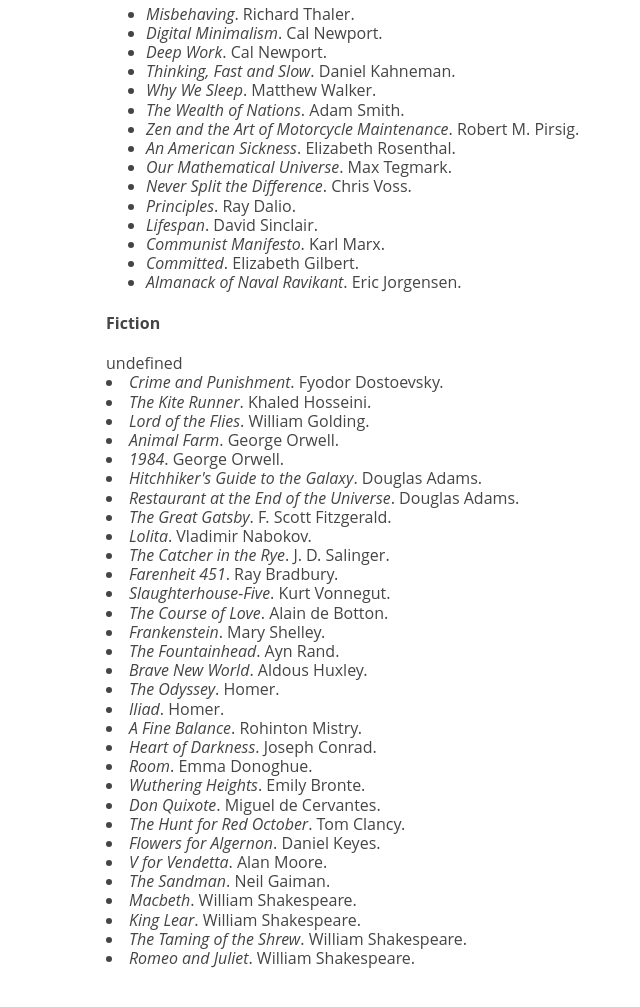
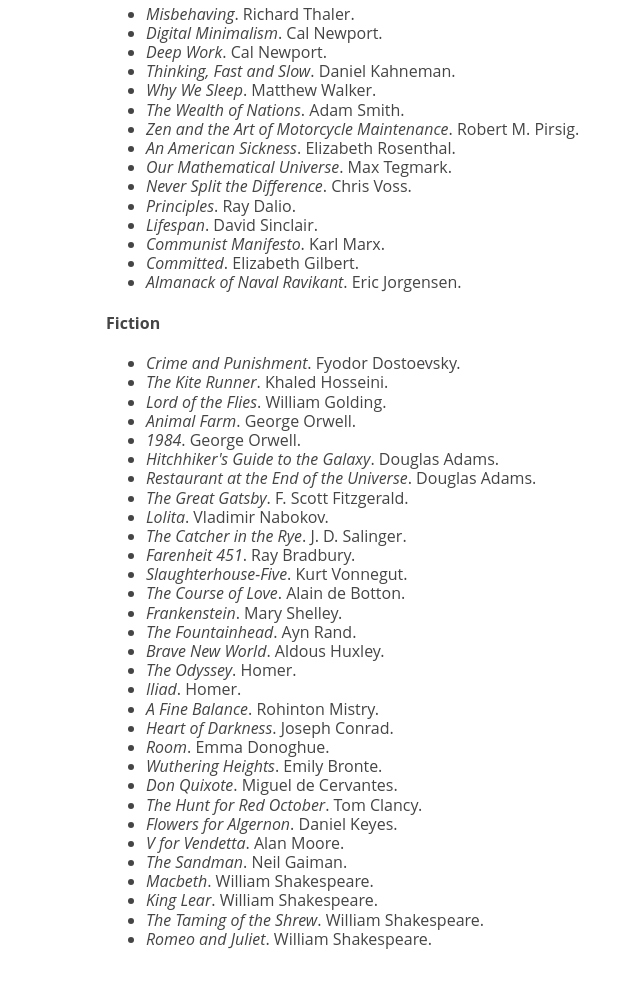
Before and after one commit to mashfir/mashsmusings, a plain HTML site: page books.html in a window 1280 px wide. Shown: the part 413-1420 px from the top of the page, without its empty margins (134-774 px from the left). Drawn offline with Linux system fonts and the light colour scheme.

Commit message:
fixed bug with undefined list

```diff
--- a/books.html
+++ b/books.html
@@ -51,7 +51,8 @@
       function getBooks(xhttp) {
               var xmlDoc = xhttp.responseXML;
               var books = xmlDoc.getElementsByTagName("book");
-              var fiction, nonfiction = "<ul>\n";
+              var fiction = "<ul>\n";
+              var nonfiction = "<ul>\n";
 
               for (i = 0; i < books.length; i++) {
                       var completed = books[i].getElementsByTagName("completed")[0].childNodes[0].nodeValue;
```
